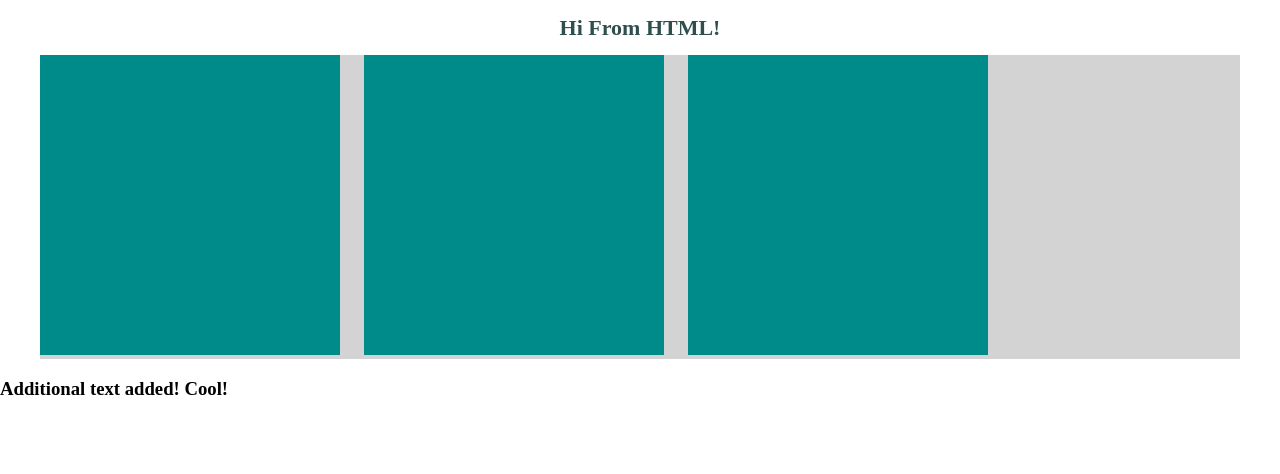
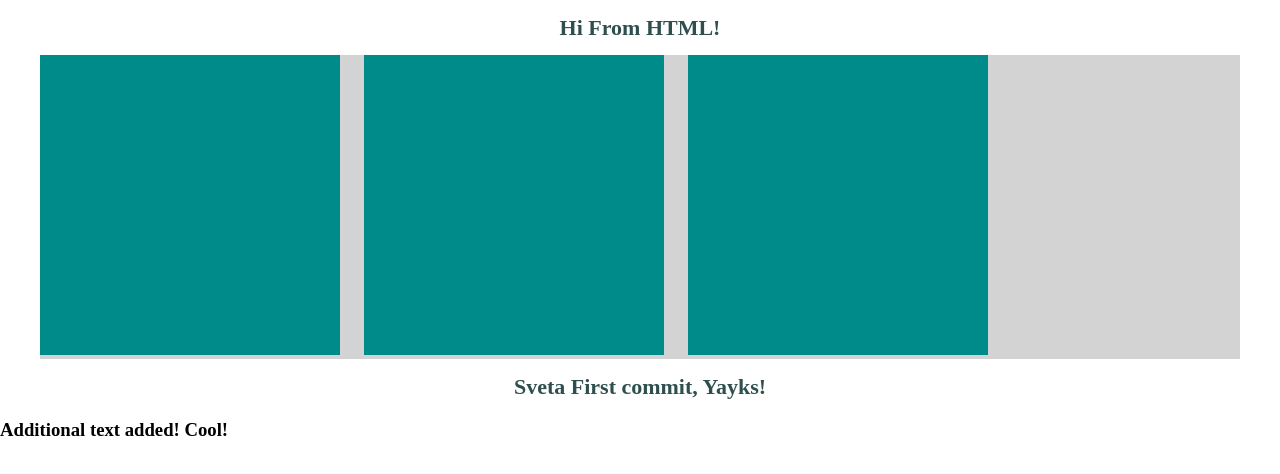
Before and after one commit to avvet/odal, a plain HTML site: page index.html in a window 1280 px wide. Drawn offline with Linux system fonts and the light colour scheme.

Commit message:
Sveta commit!

```diff
--- a/index.html
+++ b/index.html
@@ -17,6 +17,7 @@
   <div class="block"></div>
 </div>
 
+<h1>Sveta First commit, Yayks!</h1>
 <h3>Additional text added! Cool!</h3>
 </body>
 </html>
```
